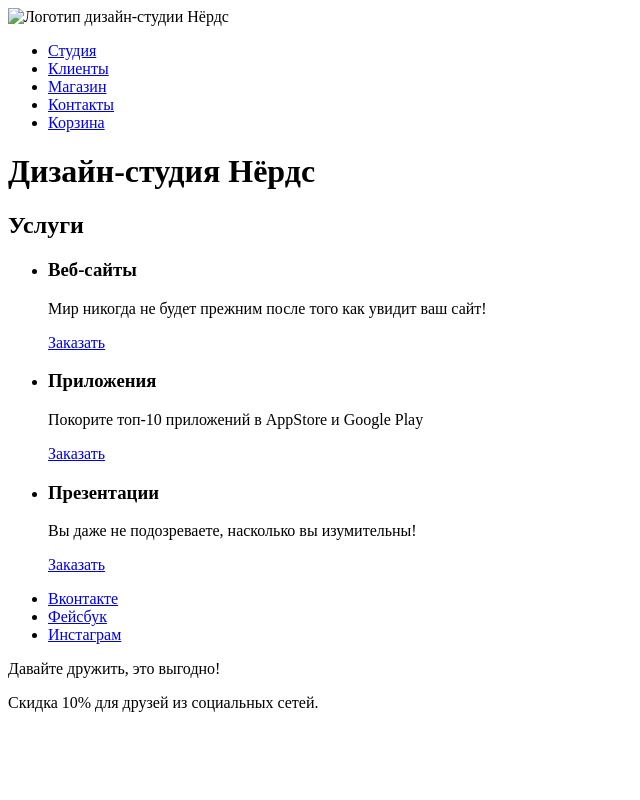
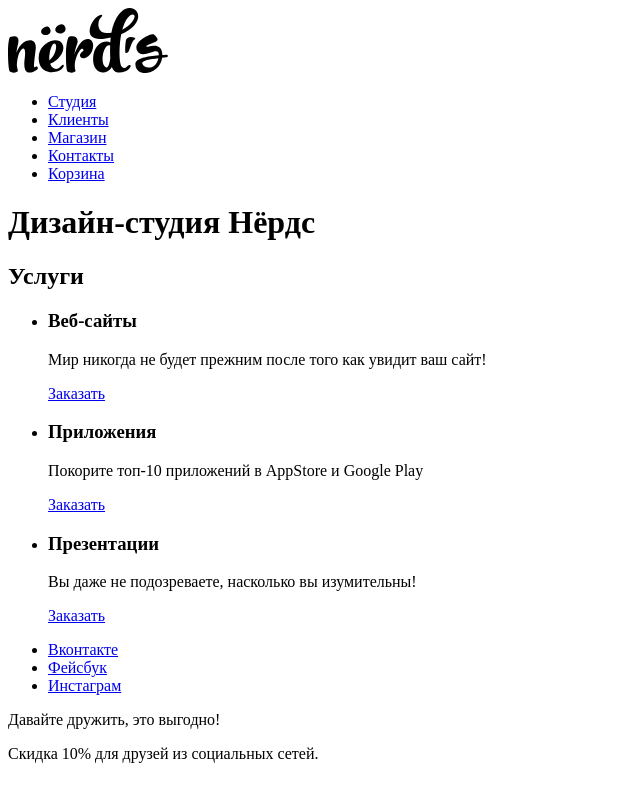
Before and after one commit to vivdean/1275697-nerds-27, a plain HTML site: page index.html in a window 1280 px wide. Shown: the whole page, without its empty margins (0-640 px from the left). Drawn offline with Linux system fonts and the light colour scheme.

Commit message:
Update index.html

```diff
--- a/index.html
+++ b/index.html
@@ -9,7 +9,7 @@
   <header>
     <nav>
       <a>
-        <img src="nerds-logo.svg" width="160" height="65" alt="Логотип дизайн-студии Нёрдс">
+        <img src="img/nerds-logo.svg" width="160" height="65" alt="Логотип дизайн-студии Нёрдс">
       </a>
       <ul>
         <li><a href="studio.html">Студия</a></li>
```
